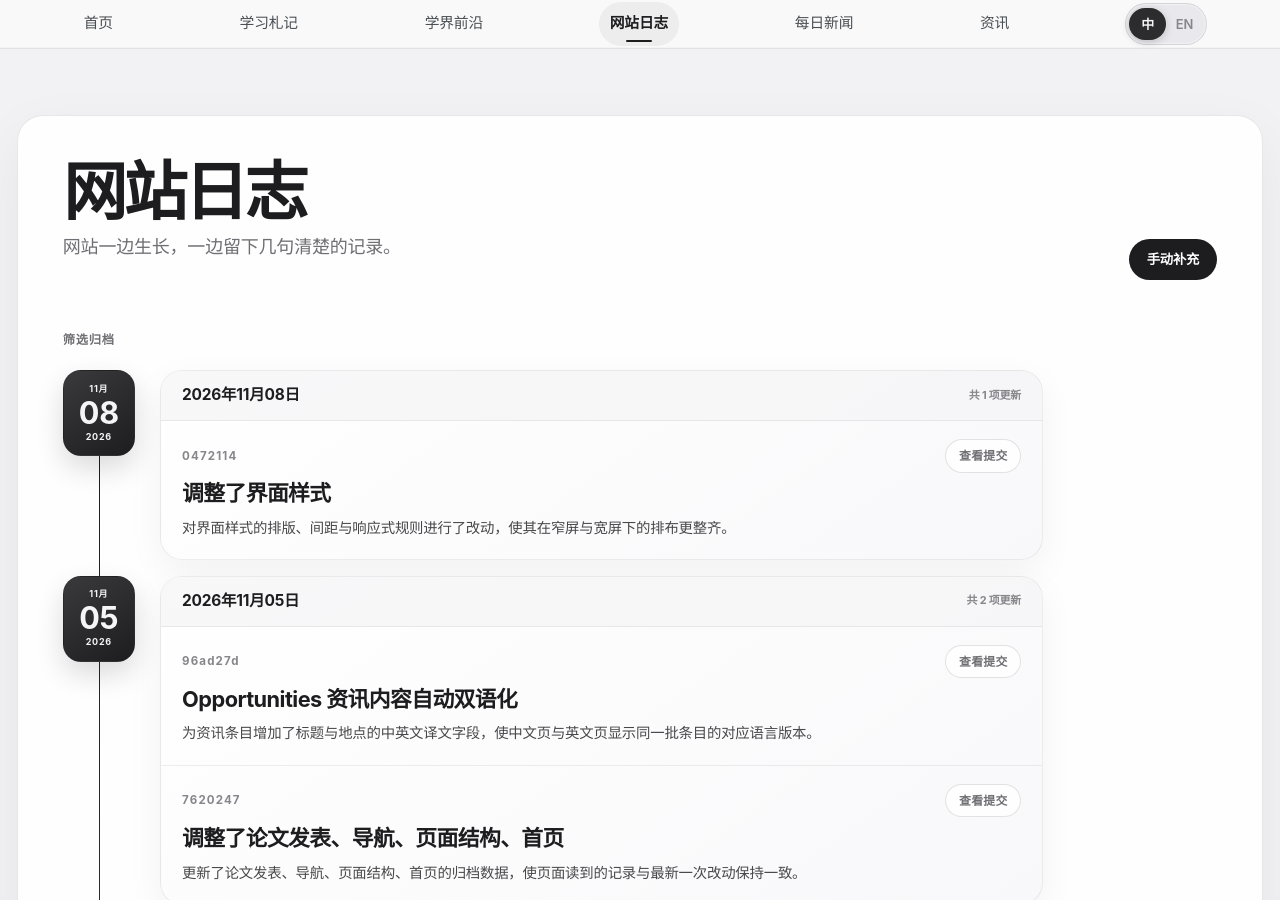
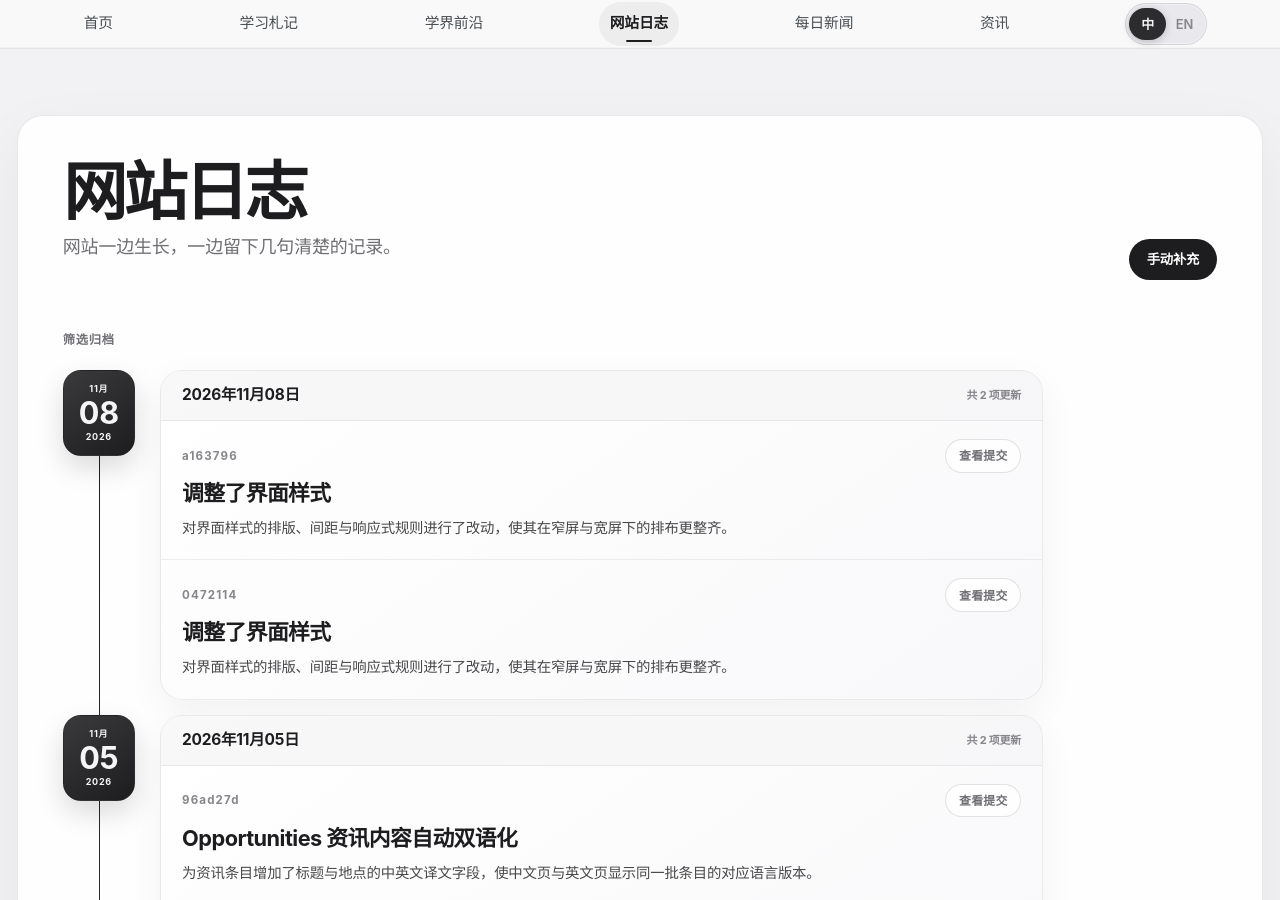
Before and after one commit to HaoxiangLuo/HaoxiangLuo.github.io, a Jekyll site: the page built from _pages/site-log-zh.html, in a window 1280 px wide and 900 px high. Built offline with Jekyll 4.4.1, drawn with Linux system fonts in a browser that asks for light colours; a style sheet for code colours, icons or effects is not loaded.

Commit message:
Record site update a16379616d9b6e813f2f5ac536225065f2e75bb5

```diff
--- a/_data/site_updates.json
+++ b/_data/site_updates.json
@@ -1,4 +1,18 @@
 [
+  {
+    "date": "2026-11-08",
+    "title_zh": "调整了界面样式",
+    "title_en": "Refined interface styling",
+    "message": "Make homepage panels align in a real grid",
+    "story_zh": "对界面样式的排版、间距与响应式规则进行了改动，使其在窄屏与宽屏下的排布更整齐。",
+    "story_en": "Changed the typography, spacing and responsive rules of interface styling so the layout is tidier on both narrow and wide screens.",
+    "purpose_zh": "更新站内页面、板块或脚本的内容组织与呈现方式。",
+    "purpose_en": "Make homepage panels align in a real grid",
+    "details_zh": "调整样式表中的排版、间距与响应式规则。",
+    "details_en": "Adjusted typography, spacing and responsive rules in the stylesheet.",
+    "sha": "a163796",
+    "url": "https://github.com/HaoxiangLuo/HaoxiangLuo.github.io/commit/a16379616d9b6e813f2f5ac536225065f2e75bb5"
+  },
   {
     "date": "2026-11-08",
     "title_zh": "调整了界面样式",
```
Also changed, not shown: assets/data/archive/manifest.json, 1 other file.
